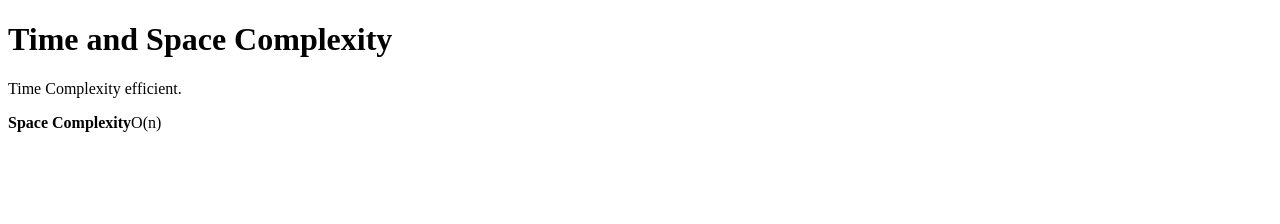
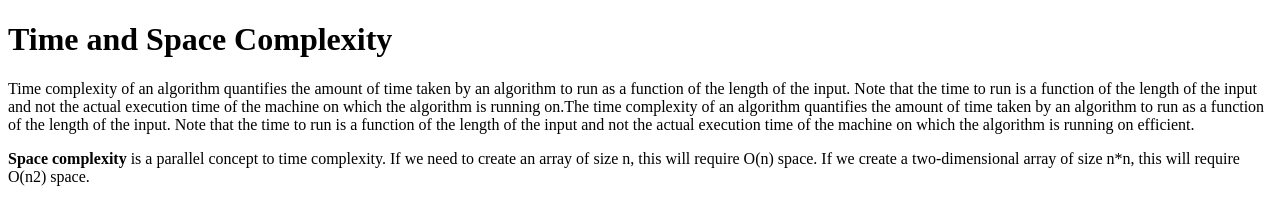
Before and after one commit to acciojob/time-and-space-complexity-suresharisetty, a website: page main.html in a window 1280 px wide. Drawn offline with Linux system fonts and the light colour scheme.

Commit message:
created a submission

```diff
--- a/main.html
+++ b/main.html
@@ -7,10 +7,10 @@
 </head>
 
 <body>
-	<!-- the entire body must be written by student --><h1>Time and Space Complexity</h1>
-	<p> Time Complexity efficient.</p>
-	<p><b>Space Complexity</b>O(n) </p>
-
+	<!-- the entire body must be written by student -->
+	<h1>Time and Space Complexity</h1>
+	<p> Time complexity of an algorithm quantifies the amount of time taken by an algorithm to run as a function of the length of the input. Note that the time to run is a function of the length of the input and not the actual execution time of the machine on which the algorithm is running on.The time complexity of an algorithm quantifies the amount of time taken by an algorithm to run as a function of the length of the input. Note that the time to run is a function of the length of the input and not the actual execution time of the machine on which the algorithm is running on efficient.</p>
+	<p><b>Space complexity</b> is a parallel concept to time complexity. If we need to create an array of size n, this will require O(n) space. If we create a two-dimensional array of size n*n, this will require O(n2) space.</p>
     <script type="text/javascript" src="./script.js">
 </script>
 
```
